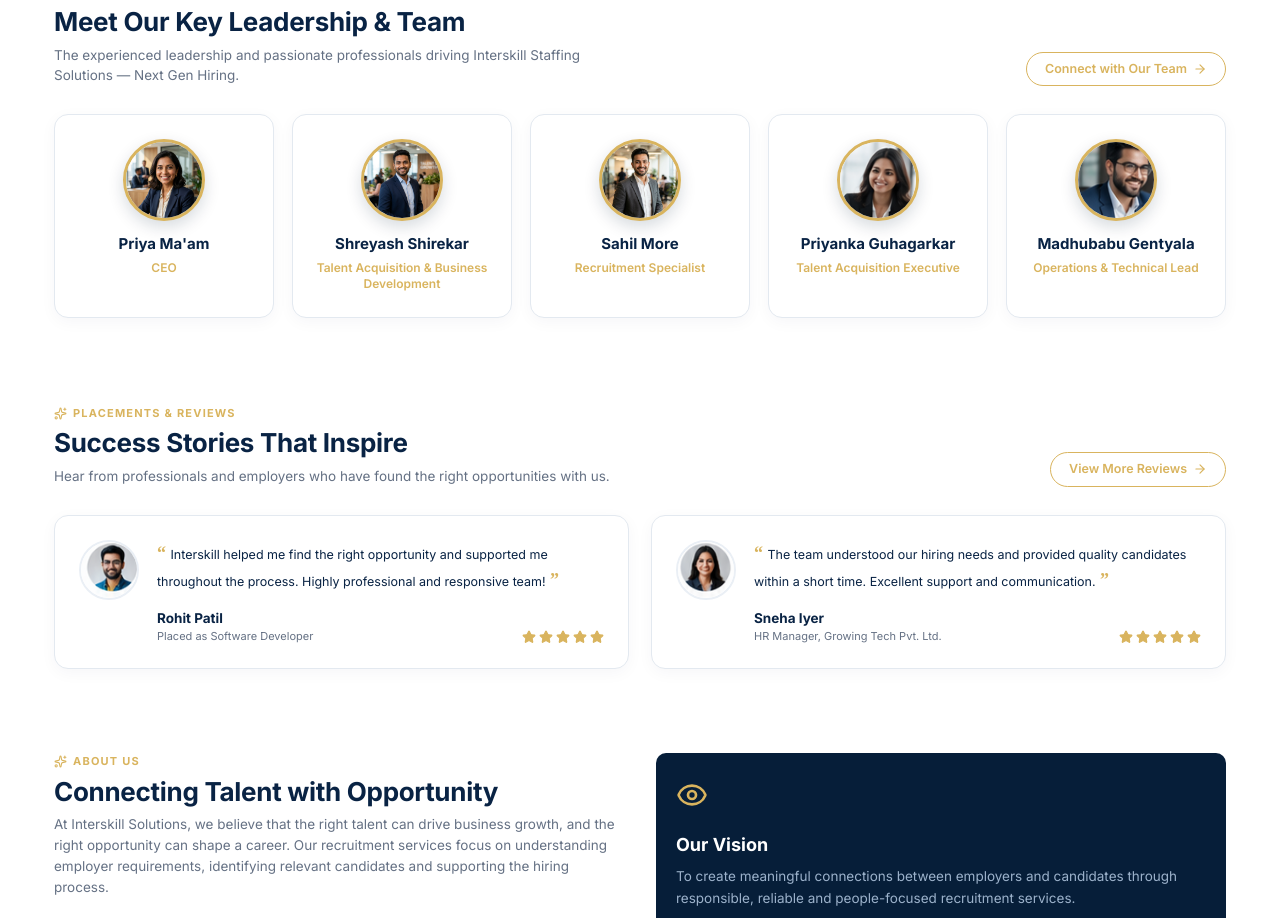
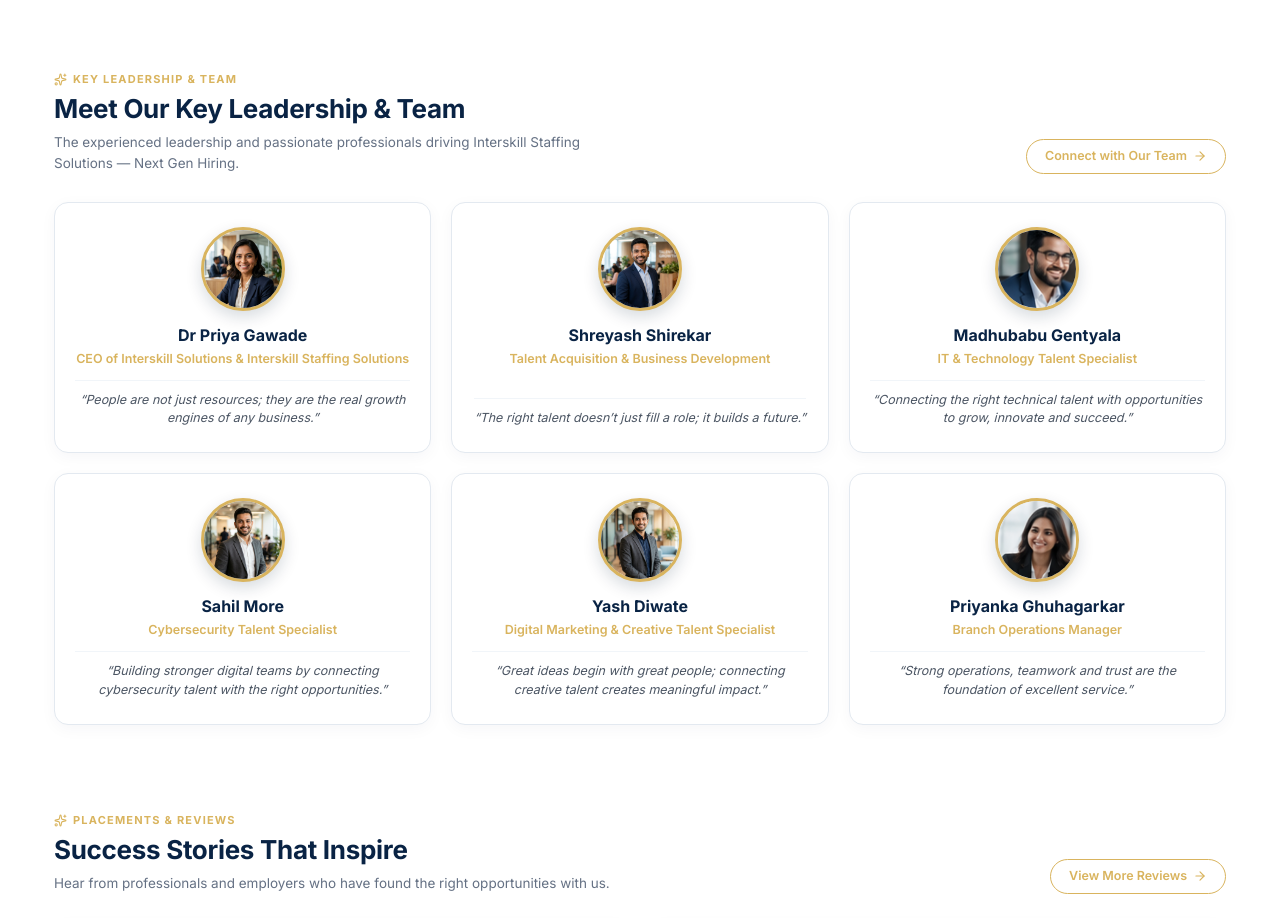
Before and after one commit to Interskillsolutions/interskillstaffingsolutions, a React (Vite) app: page / in a window 1280 px wide. Shown: the part 2420-3338 px from the top of the page. Built offline with nearby package versions, Linux system fonts and the light colour scheme.

Commit message:
feat: add 6 key leadership team members with quotes and photos, add Other option to industries

```diff
--- a/src/admin/adminStore.js
+++ b/src/admin/adminStore.js
@@ -276,33 +276,45 @@
 const initialTeam = [
   {
     id: 'team-priya',
-    name: "Priya Ma'am",
-    role: 'CEO',
+    name: 'Dr Priya Gawade',
+    role: 'CEO of Interskill Solutions & Interskill Staffing Solutions',
+    quote: 'People are not just resources; they are the real growth engines of any business.',
     image: '/images/team-priya.jpg',
   },
   {
     id: 'team-shreyash',
     name: 'Shreyash Shirekar',
     role: 'Talent Acquisition & Business Development',
+    quote: 'The right talent doesn’t just fill a role; it builds a future.',
     image: '/images/team-shreyash.jpg',
+  },
+  {
+    id: 'team-madhubabu',
+    name: 'Madhubabu Gentyala',
+    role: 'IT & Technology Talent Specialist',
+    quote: 'Connecting the right technical talent with opportunities to grow, innovate and succeed.',
+    image: '/images/team-madhubabu.png',
   },
   {
     id: 'team-sahil',
     name: 'Sahil More',
-    role: 'Recruitment Specialist',
+    role: 'Cybersecurity Talent Specialist',
+    quote: 'Building stronger digital teams by connecting cybersecurity talent with the right opportunities.',
     image: '/images/team-sahil.jpg',
   },
   {
-    id: 'team-priyanka',
-    name: 'Priyanka Guhagarkar',
-    role: 'Talent Acquisition Executive',
-    image: '/images/team-priyanka.png',
+    id: 'team-yash',
+    name: 'Yash Diwate',
+    role: 'Digital Marketing & Creative Talent Specialist',
+    quote: 'Great ideas begin with great people; connecting creative talent creates meaningful impact.',
+    image: '/images/team-yash.jpg',
   },
   {
-    id: 'team-madhubabu',
-    name: 'Madhubabu Gentyala',
-    role: 'Operations & Technical Lead',
-    image: '/images/team-madhubabu.png',
+    id: 'team-priyanka',
+    name: 'Priyanka Ghuhagarkar',
+    role: 'Branch Operations Manager',
+    quote: 'Strong operations, teamwork and trust are the foundation of excellent service.',
+    image: '/images/team-priyanka.png',
   },
 ];
 
@@ -355,7 +367,8 @@
   if (!localStorage.getItem(STORAGE_KEYS.RESUMES)) {
     setStored(STORAGE_KEYS.RESUMES, initialResumes);
   }
-  if (!localStorage.getItem(STORAGE_KEYS.TEAM)) {
+  const storedTeam = getStored(STORAGE_KEYS.TEAM, null);
+  if (!storedTeam || storedTeam.length < 6 || !storedTeam[0]?.quote) {
     setStored(STORAGE_KEYS.TEAM, initialTeam);
   }
   if (!localStorage.getItem(STORAGE_KEYS.STATS)) {
--- a/src/components/AdvisoryBoard.jsx
+++ b/src/components/AdvisoryBoard.jsx
@@ -6,33 +6,45 @@
 export const defaultTeamMembers = [
   {
     id: 'team-priya',
-    name: "Priya Ma'am",
-    role: 'CEO',
+    name: 'Dr Priya Gawade',
+    role: 'CEO of Interskill Solutions & Interskill Staffing Solutions',
+    quote: 'People are not just resources; they are the real growth engines of any business.',
     image: '/images/team-priya.jpg',
   },
   {
     id: 'team-shreyash',
     name: 'Shreyash Shirekar',
     role: 'Talent Acquisition & Business Development',
+    quote: 'The right talent doesn’t just fill a role; it builds a future.',
     image: '/images/team-shreyash.jpg',
+  },
+  {
+    id: 'team-madhubabu',
+    name: 'Madhubabu Gentyala',
+    role: 'IT & Technology Talent Specialist',
+    quote: 'Connecting the right technical talent with opportunities to grow, innovate and succeed.',
+    image: '/images/team-madhubabu.png',
   },
   {
     id: 'team-sahil',
     name: 'Sahil More',
-    role: 'Recruitment Specialist',
+    role: 'Cybersecurity Talent Specialist',
+    quote: 'Building stronger digital teams by connecting cybersecurity talent with the right opportunities.',
     image: '/images/team-sahil.jpg',
   },
   {
-    id: 'team-priyanka',
-    name: 'Priyanka Guhagarkar',
-    role: 'Talent Acquisition Executive',
-    image: '/images/team-priyanka.png',
+    id: 'team-yash',
+    name: 'Yash Diwate',
+    role: 'Digital Marketing & Creative Talent Specialist',
+    quote: 'Great ideas begin with great people; connecting creative talent creates meaningful impact.',
+    image: '/images/team-yash.jpg',
   },
   {
-    id: 'team-madhubabu',
-    name: 'Madhubabu Gentyala',
-    role: 'Operations & Technical Lead',
-    image: '/images/team-madhubabu.png',
+    id: 'team-priyanka',
+    name: 'Priyanka Ghuhagarkar',
+    role: 'Branch Operations Manager',
+    quote: 'Strong operations, teamwork and trust are the foundation of excellent service.',
+    image: '/images/team-priyanka.png',
   },
 ];
 
@@ -102,8 +114,8 @@
         <div
           style={{
             display: 'grid',
-            gridTemplateColumns: 'repeat(auto-fit, minmax(200px, 1fr))',
-            gap: '18px',
+            gridTemplateColumns: 'repeat(auto-fit, minmax(280px, 1fr))',
+            gap: '20px',
             marginTop: '28px',
           }}
         >
@@ -114,7 +126,7 @@
                 backgroundColor: '#FFFFFF',
                 border: '1px solid var(--color-border)',
                 borderRadius: 'var(--radius-lg, 12px)',
-                padding: '24px 18px',
+                padding: '24px 20px',
                 display: 'flex',
                 flexDirection: 'column',
                 alignItems: 'center',
@@ -125,14 +137,15 @@
             >
               <div
                 style={{
-                  width: '82px',
-                  height: '82px',
+                  width: '84px',
+                  height: '84px',
                   borderRadius: '50%',
                   overflow: 'hidden',
                   marginBottom: '14px',
                   boxShadow: '0 6px 16px rgba(7, 29, 58, 0.16)',
                   border: '3px solid var(--color-gold)',
                   backgroundColor: '#F0F4F9',
+                  flexShrink: 0,
                 }}
               >
                 <img
@@ -144,12 +157,15 @@
                     objectFit: 'cover',
                     display: 'block',
                   }}
+                  onError={(e) => {
+                    e.currentTarget.src = '/images/team-priya.jpg';
+                  }}
                 />
               </div>
 
               <h4
                 style={{
-                  fontSize: '15px',
+                  fontSize: '16px',
                   fontWeight: 700,
                   color: 'var(--color-primary-navy)',
                   margin: '0 0 6px 0',
@@ -161,14 +177,31 @@
 
               <span
                 style={{
-                  fontSize: '12px',
+                  fontSize: '12.5px',
                   fontWeight: 600,
                   color: 'var(--color-gold)',
                   lineHeight: 1.35,
+                  marginBottom: '12px',
                 }}
               >
                 {member.role}
               </span>
+
+              {member.quote && (
+                <p
+                  style={{
+                    fontSize: '12.5px',
+                    fontStyle: 'italic',
+                    color: '#4B5563',
+                    lineHeight: 1.5,
+                    margin: 'auto 0 0',
+                    paddingTop: '10px',
+                    borderTop: '1px solid #F1F5F9',
+                  }}
+                >
+                  “{member.quote.replace(/^[“"]|[”"]$/g, '')}”
+                </p>
+              )}
             </div>
           ))}
         </div>
--- a/src/components/IndustriesSection.jsx
+++ b/src/components/IndustriesSection.jsx
@@ -1,5 +1,5 @@
 import React from 'react';
-import { ArrowRight, Laptop, Users, Target, TrendingUp, Cog, GraduationCap, Sparkles } from 'lucide-react';
+import { ArrowRight, Laptop, Users, Target, TrendingUp, Cog, Layers, GraduationCap, Sparkles } from 'lucide-react';
 import { industries, talentLevel } from '../data/industries';
 
 export default function IndustriesSection() {
@@ -15,6 +15,8 @@
         return <TrendingUp size={24} />;
       case 'Cog':
         return <Cog size={24} />;
+      case 'Layers':
+        return <Layers size={24} />;
       default:
         return <Laptop size={24} />;
     }
--- a/src/components/employers/IndustriesAndHiringForm.jsx
+++ b/src/components/employers/IndustriesAndHiringForm.jsx
@@ -5,6 +5,7 @@
   UserCheck,
   TrendingUp,
   Cog,
+  Layers,
   ArrowRight,
   Lock,
   CheckCircle,
@@ -38,6 +39,8 @@
         return <TrendingUp size={20} />;
       case 'Cog':
         return <Cog size={20} />;
+      case 'Layers':
+        return <Layers size={20} />;
       default:
         return <Laptop size={20} />;
     }
@@ -116,9 +119,9 @@
             ))}
           </div>
 
-          {/* Row 2: 2 cards */}
-          <div className="emp-industries-subgrid-row2">
-            {employerIndustries.slice(3, 5).map((ind) => (
+          {/* Row 2: 3 cards */}
+          <div className="emp-industries-subgrid">
+            {employerIndustries.slice(3).map((ind) => (
               <div key={ind.id} className="emp-industry-card">
                 <div className="emp-industry-card__icon-wrap">
                   {getIndustryIcon(ind.iconName)}
--- a/src/data/employerData.js
+++ b/src/data/employerData.js
@@ -31,6 +31,7 @@
   { id: 'hr', title: 'Human Resources', iconName: 'UserCheck' },
   { id: 'finance', title: 'Finance, Accounting & Research', iconName: 'TrendingUp' },
   { id: 'engineering', title: 'Engineering & Civil', iconName: 'Cog' },
+  { id: 'other', title: 'Other', iconName: 'Layers' },
 ];
 
 export const employerProcessSteps = [
--- a/src/data/industries.js
+++ b/src/data/industries.js
@@ -24,6 +24,11 @@
     title: 'Engineering & Civil',
     iconName: 'Cog',
   },
+  {
+    id: 'other',
+    title: 'Other',
+    iconName: 'Layers',
+  },
 ];
 
 export const talentLevel = {
```
Also changed, not shown: src/admin/WebsiteCMSView.jsx (+17 -3 lines), public/images/team-yash.jpg (added).
